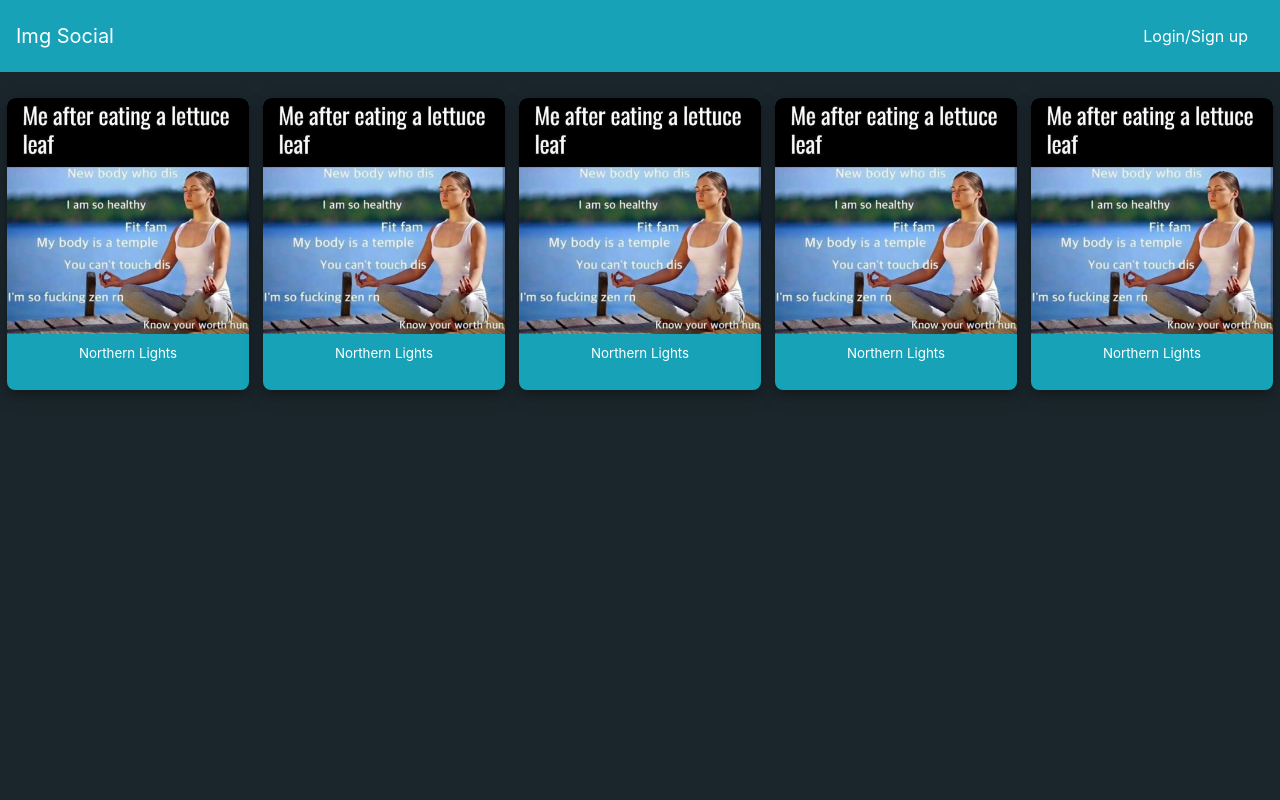
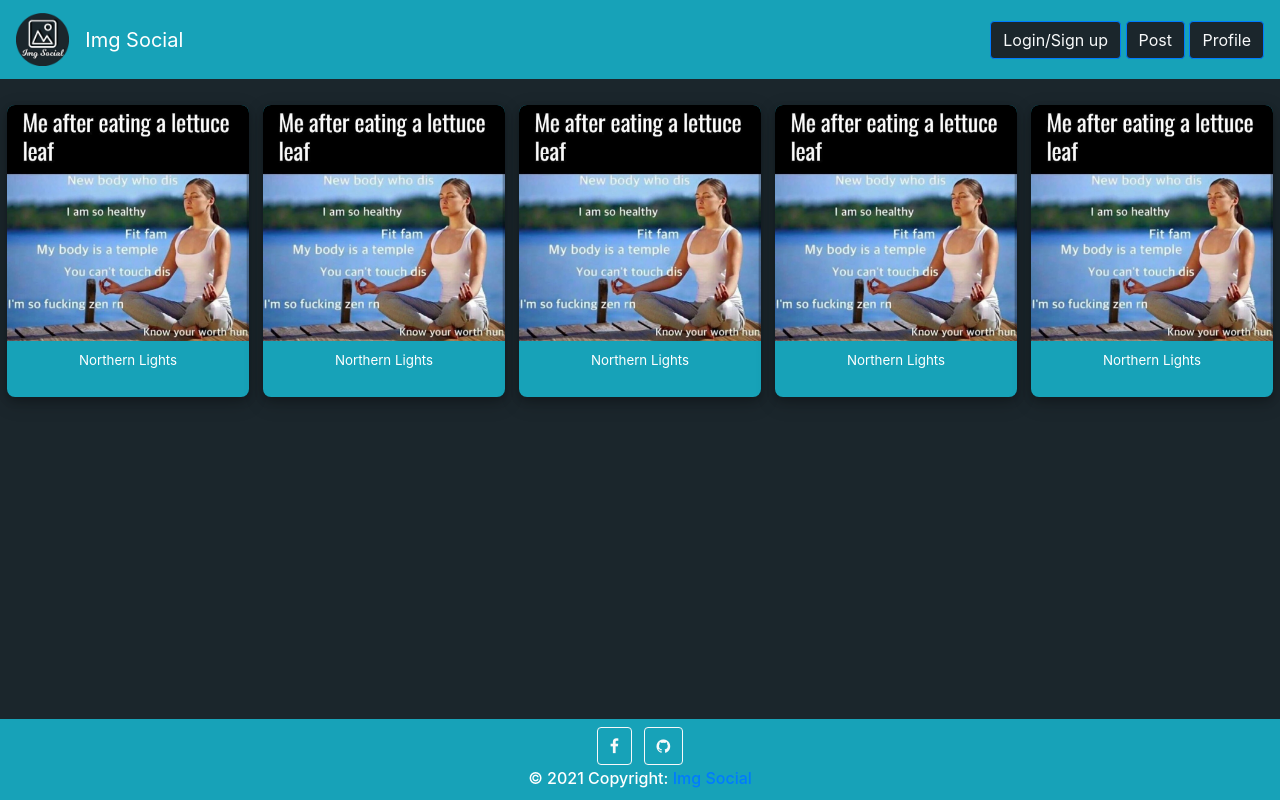
Before and after one commit to RyanPolk/Img_Social, a PHP site: page /Home.html in a window 1280 px wide. Run offline with PHP 8.4, Linux system fonts and the light colour scheme; data that the repository does not hold is empty; some libraries are stand-ins or nearby versions.

Commit message:
Merged branches

```diff
--- a/Frontend/Home.css
+++ b/Frontend/Home.css
@@ -33,3 +33,14 @@ table td, table td * {
 body {
 	background-color: #1b262c;
 }
+
+footer {
+    position: fixed;
+    left: 0;
+    bottom: 0;
+    width: 100%;
+    background-color: gray;
+    font-weight: bold;
+    color: black;
+    text-align: center;
+    }
--- a/Frontend/Home.html
+++ b/Frontend/Home.html
@@ -6,14 +6,17 @@
         <script src="https://code.jquery.com/jquery-3.2.1.slim.min.js" integrity="sha384-KJ3o2DKtIkvYIK3UENzmM7KCkRr/rE9/Qpg6aAZGJwFDMVNA/GpGFF93hXpG5KkN" crossorigin="anonymous"></script>
         <script src="https://cdnjs.cloudflare.com/ajax/libs/popper.js/1.12.9/umd/popper.min.js" integrity="sha384-ApNbgh9B+Y1QKtv3Rn7W3mgPxhU9K/ScQsAP7hUibX39j7fakFPskvXusvfa0b4Q" crossorigin="anonymous"></script>
         <script src="https://maxcdn.bootstrapcdn.com/bootstrap/4.0.0/js/bootstrap.min.js" integrity="sha384-JZR6Spejh4U02d8jOt6vLEHfe/JQGiRRSQQxSfFWpi1MquVdAyjUar5+76PVCmYl" crossorigin="anonymous"></script>
+        <link rel="stylesheet" href="https://cdnjs.cloudflare.com/ajax/libs/font-awesome/4.7.0/css/font-awesome.min.css">
         <!--Initialization lines-->
         <meta http-equiv="Content-Type" content="text/html; charset=UTF-8">
         <title>Img Social</title>
         <link rel="stylesheet" href="Home.css">
         <script>
 			function getImages() {
+        // Checks to see if the user is logged in
+        checkUser()
+
 				console.log("Hello.");
-
 				var xhttp = new XMLHttpRequest();
 				xhttp.open("get", "Home.php", true);
 				xhttp.onreadystatechange = function () {
@@ -46,12 +49,41 @@
 					c++;
 				}
 			}
+
+      //Gets called onLoad, checks to see if the user is logged in
+      function checkUser() {
+        // Read Cookie and set navigation buttons
+        var nameEQ = "currentUser=";
+        var ca = document.cookie.split(';');
+        for(var i=0;i < ca.length;i++) {
+            var c = ca[i];
+            while (c.charAt(0)==' ') c = c.substring(1,c.length);
+            if (c.indexOf(nameEQ) == 0) {
+                var currentUser = c.substring(nameEQ.length,c.length);
+                // Hide login/signup button and unhide post/profile buttons
+                var x = document.getElementById("login");
+                var y = document.getElementById("profile");
+                var z = document.getElementById("post");
+                y.innerHTML = currentUser;
+                if (currentUser == "" && currentUser == "Login failed, please try again." && currentUser == "Password's do not match!" && currentUser != "Username and/or password cannot be empty!") {
+                    x.style.display = "inline";
+                    y.style.display = "none";
+                    z.style.display = "none";
+                } else {
+                    x.style.display = "none";
+                    y.style.display = "inline";
+                    z.style.display = "inline";
+                }
+            }
+        }
+    }
 		</script>
     </head>
     <body onload="getImages()">
 
         <!--Navbar code-->
         <nav class="navbar navbar-expand-lg navbar-dark bg-info">
+          <img class="navbar-brand" href="Home.html" src="./Images/ic_logo.png" style="width: 40pt;"></img>
           <a class="navbar-brand" href="Home.html">Img Social</a>
           <button class="navbar-toggler" type="button" data-toggle="collapse" data-target="#navbarText" aria-controls="navbarText" aria-expanded="false" aria-label="Toggle navigation">
               <span class="navbar-toggler-icon"></span>
@@ -60,7 +92,9 @@
               <ul class="navbar-nav mr-auto">
               </ul>
               <span class="navbar-text">
-                    <a class="nav-link" href="Login.html">Login/Sign up</a>
+                  <a id="login" href="Login.html" class="btn btn-primary text-light" style="background-color: #1b262c;">Login/Sign up</a>
+                  <a id="post" href="" class="btn btn-primary text-light" style="background-color: #1b262c;">Post</a>
+                  <a id="profile" href="" class="btn btn-primary text-light" style="background-color: #1b262c;">Profile</a>
               </span>
           </div>
       </nav>
@@ -116,5 +150,32 @@
             </tr>
           </table>
 
+      <!-- Footer -->
+      <footer class="bg-info text-center text-white">
+        <!-- Grid container -->
+        <div class="container p-1">
+            <!-- Section: Social media -->
+            <section>
+                <!-- Facebook -->
+                <a class="btn btn-outline-light btn-floating m-1" href="#!" role="button"
+                ><i class="fa fa-facebook-f"></i
+                ></a>
+
+                <!-- Github -->
+                <a class="btn btn-outline-light btn-floating m-1" href="#!" role="button"
+                ><i class="fa fa-github"></i
+                ></a>
+            </section>
+            <!-- Section: Social media -->
+
+            <!-- Section: Text -->
+            <section>
+                <h6>© 2021 Copyright: <a href="./Home.html">Img Social</a></h6>
+            </section>
+            <!-- Section: Text -->
+        </div>
+        <!-- Grid container -->
+    </footer>
+
     </body>
  </html>
```
Also changed, not shown: Frontend/Login.html (+6 -6 lines). Lines whose indentation alone changed are shown as unchanged.
